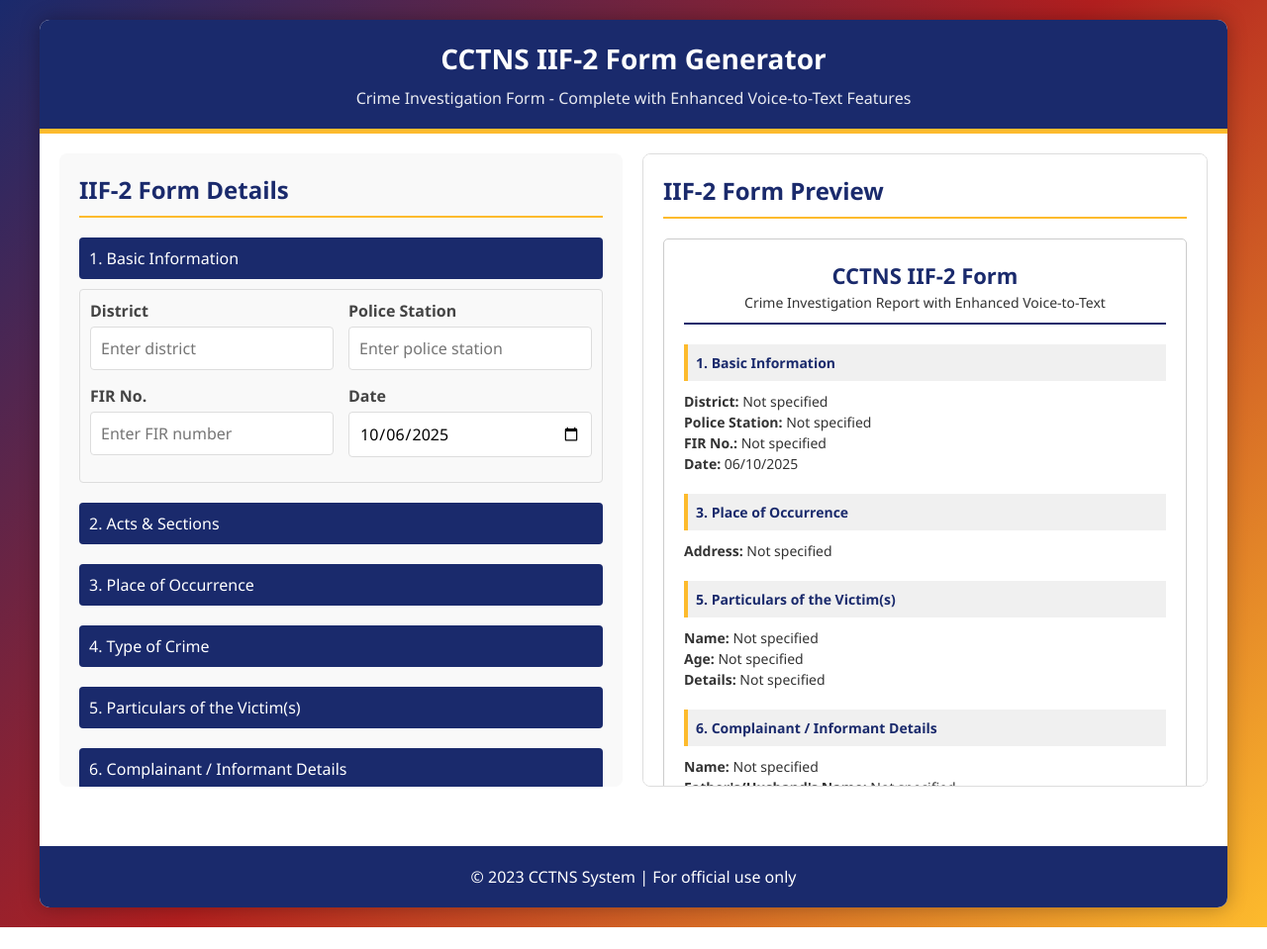
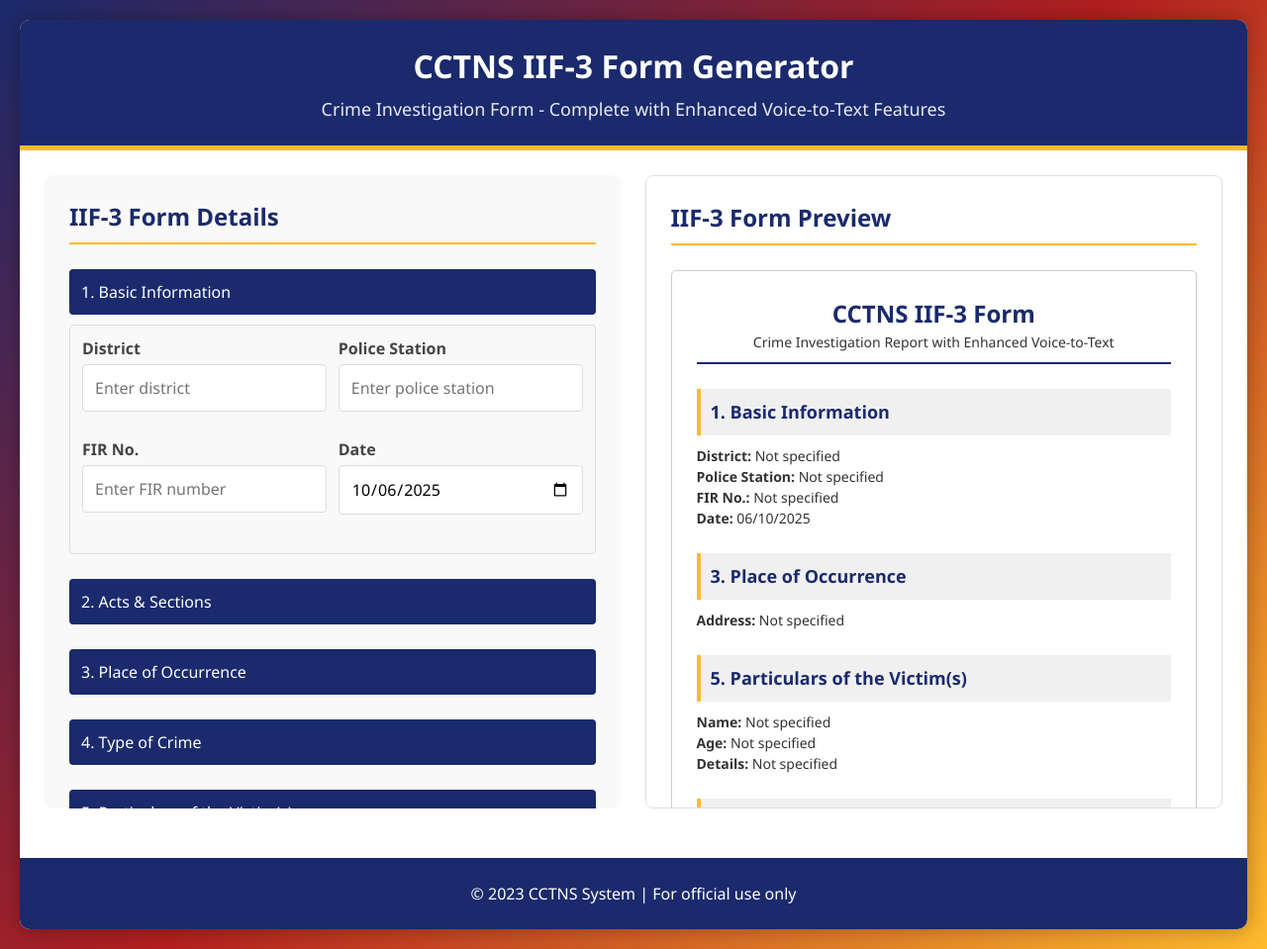
Before and after one commit to Nasa12323/cyber1930112, a website: page public/Form/IIF-3.html in a window 1280 px wide. Shown: the whole page at 99% size. Before the commit the page ends 937 px from the top, so only its background shows below. Drawn offline with Linux system fonts and the light colour scheme.

Commit message:
Update IIF-3.html

```diff
--- a/public/Form/IIF-3.html
+++ b/public/Form/IIF-3.html
@@ -3,7 +3,7 @@
 <head>
     <meta charset="UTF-8">
     <meta name="viewport" content="width=device-width, initial-scale=1.0">
-    <title>CCTNS IIF-2 Form Generator</title>
+    <title>CCTNS IIF-3 Form Generator</title>
     <script src="https://cdnjs.cloudflare.com/ajax/libs/html2pdf.js/0.10.1/html2pdf.bundle.min.js"></script>
     <script src="https://cdnjs.cloudflare.com/ajax/libs/FileSaver.js/2.0.5/FileSaver.min.js"></script>
     <link rel="stylesheet" href="https://cdnjs.cloudflare.com/ajax/libs/font-awesome/6.4.0/css/all.min.css">
@@ -23,7 +23,7 @@
         }
 
         .container {
-            max-width: 1200px;
+            width: 100%;
             margin: 0 auto;
             background: white;
             border-radius: 10px;
@@ -34,35 +34,34 @@
         header {
             background: #1a2a6c;
             color: white;
-            padding: 20px;
+            padding: clamp(15px, 3vw, 25px);
             text-align: center;
             border-bottom: 5px solid #fdbb2d;
         }
 
             header h1 {
                 margin-bottom: 10px;
-                font-size: 28px;
+                font-size: clamp(22px, 4vw, 32px);
             }
 
             header p {
-                font-size: 16px;
+                font-size: clamp(14px, 2vw, 18px);
                 opacity: 0.9;
             }
 
         .content {
             display: flex;
             flex-wrap: wrap;
-            padding: 20px;
+            padding: clamp(15px, 3vw, 25px);
+            gap: clamp(15px, 3vw, 25px);
         }
 
         .form-container {
             flex: 1;
             min-width: 300px;
-            padding: 20px;
+            padding: clamp(15px, 3vw, 25px);
             background: #f9f9f9;
             border-radius: 8px;
-            margin-right: 20px;
-            margin-bottom: 20px;
             max-height: 80vh;
             overflow-y: auto;
         }
@@ -70,24 +69,24 @@
         .preview-container {
             flex: 1;
             min-width: 300px;
-            padding: 20px;
+            padding: clamp(15px, 3vw, 25px);
             background: white;
             border: 1px solid #ddd;
             border-radius: 8px;
-            margin-bottom: 20px;
             max-height: 80vh;
             overflow-y: auto;
         }
 
         h2 {
             color: #1a2a6c;
-            margin-bottom: 20px;
+            margin-bottom: clamp(15px, 3vw, 25px);
             padding-bottom: 10px;
             border-bottom: 2px solid #fdbb2d;
+            font-size: clamp(18px, 3vw, 24px);
         }
 
         .form-group {
-            margin-bottom: 15px;
+            margin-bottom: clamp(10px, 2vw, 15px);
         }
 
         label {
@@ -95,14 +94,15 @@
             margin-bottom: 5px;
             font-weight: 600;
             color: #444;
+            font-size: clamp(14px, 2vw, 16px);
         }
 
         input, select, textarea {
             width: 100%;
-            padding: 10px;
+            padding: clamp(8px, 1.5vw, 12px);
             border: 1px solid #ddd;
             border-radius: 4px;
-            font-size: 16px;
+            font-size: clamp(14px, 2vw, 16px);
         }
 
         textarea {
@@ -114,13 +114,14 @@
             background: #1a2a6c;
             color: white;
             border: none;
-            padding: 12px 20px;
+            padding: clamp(10px, 2vw, 15px);
             border-radius: 4px;
             cursor: pointer;
-            font-size: 16px;
+            font-size: clamp(14px, 2vw, 16px);
             font-weight: 600;
             margin-top: 10px;
             transition: background 0.3s;
+            width: 100%;
         }
 
             button:hover {
@@ -161,10 +162,9 @@
 
         .action-buttons {
             display: flex;
-            justify-content: space-between;
-            margin-top: 20px;
             flex-wrap: wrap;
-            gap: 10px;
+            gap: clamp(8px, 1.5vw, 12px);
+            margin-top: clamp(15px, 3vw, 25px);
         }
 
             .action-buttons button {
@@ -174,42 +174,49 @@
 
         .form-preview {
             background: white;
-            padding: 20px;
+            padding: clamp(15px, 3vw, 25px);
             border: 1px solid #ccc;
             border-radius: 5px;
-            font-size: 14px;
+            font-size: clamp(12px, 2vw, 14px);
             line-height: 1.5;
             font-family: "Times New Roman", serif;
         }
 
         .preview-header {
             text-align: center;
-            margin-bottom: 20px;
+            margin-bottom: clamp(15px, 3vw, 25px);
             padding-bottom: 10px;
             border-bottom: 2px solid #1a2a6c;
         }
 
             .preview-header h3 {
                 color: #1a2a6c;
-                font-size: 22px;
+                font-size: clamp(18px, 3vw, 24px);
             }
 
         .preview-section {
-            margin-bottom: 20px;
+            margin-bottom: clamp(15px, 3vw, 25px);
         }
 
             .preview-section h4 {
                 background: #f0f0f0;
-                padding: 8px;
+                padding: clamp(6px, 1.5vw, 10px);
                 margin-bottom: 10px;
                 color: #1a2a6c;
                 border-left: 4px solid #fdbb2d;
+                font-size: clamp(14px, 2vw, 18px);
+            }
+
+        .table-container {
+            width: 100%;
+            overflow-x: auto;
+            margin-bottom: 15px;
         }
 
         table {
             width: 100%;
             border-collapse: collapse;
-            margin-bottom: 15px;
+            min-width: 500px;
         }
 
         table, th, td {
@@ -217,7 +224,7 @@
         }
 
         th, td {
-            padding: 10px;
+            padding: clamp(6px, 1.5vw, 10px);
             text-align: left;
         }
 
@@ -227,24 +234,25 @@
 
         .footer {
             text-align: center;
-            padding: 20px;
+            padding: clamp(15px, 3vw, 25px);
             background: #1a2a6c;
             color: white;
-            margin-top: 20px;
+            margin-top: clamp(15px, 3vw, 25px);
         }
 
         .section-title {
             background: #1a2a6c;
             color: white;
-            padding: 10px;
-            margin: 20px 0 10px 0;
+            padding: clamp(8px, 1.5vw, 12px);
+            margin: clamp(15px, 3vw, 25px) 0 10px 0;
             border-radius: 4px;
             cursor: pointer;
+            font-size: clamp(14px, 2vw, 16px);
         }
 
         .section-content {
             display: none;
-            padding: 10px;
+            padding: clamp(8px, 1.5vw, 12px);
             border: 1px solid #ddd;
             border-radius: 4px;
             margin-bottom: 15px;
@@ -275,6 +283,7 @@
             display: flex;
             justify-content: space-between;
             flex-wrap: wrap;
+            gap: 15px;
         }
 
         .signature-box {
@@ -287,11 +296,14 @@
 
         .two-column {
             display: flex;
-            gap: 15px;
+            flex-wrap: wrap;
+            gap: clamp(8px, 1.5vw, 12px);
+            margin-bottom: clamp(8px, 1.5vw, 12px);
         }
 
             .two-column .form-group {
                 flex: 1;
+                min-width: 200px;
             }
 
         /* VOICE-TO-TEXT STYLES */
@@ -410,13 +422,13 @@
 <body>
     <div class="container">
         <header>
-            <h1>CCTNS IIF-2 Form Generator</h1>
+            <h1>CCTNS IIF-3 Form Generator</h1>
             <p>Crime Investigation Form - Complete with Enhanced Voice-to-Text Features</p>
         </header>
 
         <div class="content">
             <div class="form-container">
-                <h2>IIF-2 Form Details</h2>
+                <h2>IIF-3 Form Details</h2>
 
                 <div class="section-title" onclick="toggleSection('basicInfo')">1. Basic Information</div>
                 <div id="basicInfo" class="section-content active">
@@ -447,6 +459,7 @@
 
                 <div class="section-title" onclick="toggleSection('actsSections')">2. Acts & Sections</div>
                 <div id="actsSections" class="section-content">
+                    <div class="table-container">
                         <table id="actsTable">
                             <thead>
                                 <tr>
@@ -465,6 +478,7 @@
                                 </tr>
                             </tbody>
                         </table>
+                    </div>
                     <button onclick="addNewRow('actsTable')">Add New Row</button>
                 </div>
 
@@ -484,6 +498,7 @@
                         </div>
                     </div>
 
+                    <div class="table-container">
                         <table id="occurrenceTable">
                             <thead>
                                 <tr>
@@ -506,12 +521,14 @@
                                 </tr>
                             </tbody>
                         </table>
+                    </div>
                     <button onclick="addNewRow('occurrenceTable')">Add New Row</button>
                 </div>
 
                 <div class="section-title" onclick="toggleSection('crimeType')">4. Type of Crime</div>
                 <div id="crimeType" class="section-content">
                     <h4>I. Major Head</h4>
+                    <div class="table-container">
                         <table id="majorHeadTable">
                             <thead>
                                 <tr>
@@ -528,9 +545,11 @@
                                 </tr>
                             </tbody>
                         </table>
+                    </div>
                     <button onclick="addNewRow('majorHeadTable')">Add New Row</button>
 
                     <h4>II. Minor Head</h4>
+                    <div class="table-container">
                         <table id="minorHeadTable">
                             <thead>
                                 <tr>
@@ -547,9 +566,11 @@
                                 </tr>
                             </tbody>
                         </table>
+                    </div>
                     <button onclick="addNewRow('minorHeadTable')">Add New Row</button>
 
                     <h4>III. Modus Operandi</h4>
+                    <div class="table-container">
                         <table id="modusOperandiTable">
                             <thead>
                                 <tr>
@@ -566,9 +587,11 @@
                                 </tr>
                             </tbody>
                         </table>
+                    </div>
                     <button onclick="addNewRow('modusOperandiTable')">Add New Row</button>
 
                     <h4>IV. Conveyance(s) Used</h4>
+                    <div class="table-container">
                         <table id="conveyanceTable">
                             <thead>
                                 <tr>
@@ -585,9 +608,11 @@
                                 </tr>
                             </tbody>
                         </table>
+                    </div>
                     <button onclick="addNewRow('conveyanceTable')">Add New Row</button>
 
                     <h4>V. Character Assumed</h4>
+                    <div class="table-container">
                         <table id="characterTable">
                             <thead>
                                 <tr>
@@ -604,9 +629,11 @@
                                 </tr>
                             </tbody>
                         </table>
+                    </div>
                     <button onclick="addNewRow('characterTable')">Add New Row</button>
 
                     <h4>VI. Language/Dialect Used</h4>
+                    <div class="table-container">
                         <table id="languageTable">
                             <thead>
                                 <tr>
@@ -623,9 +650,11 @@
                                 </tr>
                             </tbody>
                         </table>
+                    </div>
                     <button onclick="addNewRow('languageTable')">Add New Row</button>
 
                     <h4>VII. Special Feature</h4>
+                    <div class="table-container">
                         <table id="specialFeatureTable">
                             <thead>
                                 <tr>
@@ -642,9 +671,11 @@
                                 </tr>
                             </tbody>
                         </table>
+                    </div>
                     <button onclick="addNewRow('specialFeatureTable')">Add New Row</button>
 
                     <h4>VIII. Type of Place of Occurrence</h4>
+                    <div class="table-container">
                         <table id="placeTypeTable">
                             <thead>
                                 <tr>
@@ -661,9 +692,11 @@
                                 </tr>
                             </tbody>
                         </table>
+                    </div>
                     <button onclick="addNewRow('placeTypeTable')">Add New Row</button>
 
                     <h4>IX. Type of Property Stolen</h4>
+                    <div class="table-container">
                         <table id="propertyTypeTable">
                             <thead>
                                 <tr>
@@ -680,6 +713,7 @@
                                 </tr>
                             </tbody>
                         </table>
+                    </div>
                     <button onclick="addNewRow('propertyTypeTable')">Add New Row</button>
                 </div>
 
@@ -833,6 +867,7 @@
 
                 <div class="section-title" onclick="toggleSection('visitDetails')">10. Date and Time of Visit to the Place of Occurrence</div>
                 <div id="visitDetails" class="section-content">
+                    <div class="table-container">
                         <table id="visitTable">
                             <thead>
                                 <tr>
@@ -853,6 +888,7 @@
                                 </tr>
                             </tbody>
                         </table>
+                    </div>
                     <button onclick="addNewRow('visitTable')">Add New Row</button>
                 </div>
 
@@ -891,6 +927,7 @@
                     </div>
 
                     <h4>Witness Details</h4>
+                    <div class="table-container">
                         <table id="witnessTable">
                             <thead>
                                 <tr>
@@ -913,6 +950,7 @@
                                 </tr>
                             </tbody>
                         </table>
+                    </div>
                     <button onclick="addNewRow('witnessTable')">Add New Row</button>
                 </div>
 
@@ -1044,10 +1082,10 @@
             </div>
 
             <div class="preview-container">
-                <h2>IIF-2 Form Preview</h2>
+                <h2>IIF-3 Form Preview</h2>
                 <div id="formPreview" class="form-preview">
                     <div class="preview-header">
-                        <h3>CCTNS IIF-2 Form</h3>
+                        <h3>CCTNS IIF-3 Form</h3>
                         <p>Crime Investigation Report with Enhanced Voice-to-Text</p>
                     </div>
 
@@ -1430,7 +1468,7 @@
             const element = document.getElementById('formPreview');
             const opt = {
                 margin: 10,
-                filename: 'iif-2-form.pdf',
+                filename: 'iif-3-form.pdf',
                 image: { type: 'jpeg', quality: 0.98 },
                 html2canvas: { scale: 2 },
                 jsPDF: { unit: 'mm', format: 'a4', orientation: 'portrait' }
@@ -1446,7 +1484,7 @@
                       xmlns="http://www.w3.org/TR/REC-html40">
                 <head>
                     <meta charset="utf-8">
-                    <title>IIF-2 Form</title>
+                    <title>IIF-3 Form</title>
                     <style>
                         body { font-family: 'Times New Roman', serif; font-size: 12pt; line-height: 1.5; }
                         h1, h2, h3, h4 { color: #1a2a6c; }
@@ -1460,7 +1498,7 @@
                     </style>
                 </head>
                 <body>
-                    <h1>IIF-2 Form</h1>
+                    <h1>IIF-3 Form</h1>
                     <p style="text-align: center; font-style: italic;">Crime Investigation Report</p>
                     ${document.getElementById('formPreview').innerHTML}
                 </body>
@@ -1470,7 +1508,7 @@
             const url = URL.createObjectURL(blob);
             const a = document.createElement('a');
             a.href = url;
-            a.download = `IIF2_Form_${document.getElementById('firNo').value || 'report'}.doc`;
+            a.download = `IIF3_Form_${document.getElementById('firNo').value || 'report'}.doc`;
             document.body.appendChild(a);
             a.click();
             a.remove();
@@ -1549,12 +1587,12 @@
         function saveToRecords() {
             generatePreview();
             const formData = collectFormData();
-            localStorage.setItem('iif2Form', JSON.stringify(formData));
+            localStorage.setItem('iif3Form', JSON.stringify(formData));
             alert('Form saved to records successfully!');
         }
 
         function loadFormLocal() {
-            const raw = localStorage.getItem('iif2Form');
+            const raw = localStorage.getItem('iif3Form');
             if (!raw) {
                 alert('No saved form found.');
                 return;
@@ -1604,7 +1642,7 @@
 
         function deleteFormLocal() {
             if (!confirm('Delete locally saved form?')) return;
-            localStorage.removeItem('iif2Form');
+            localStorage.removeItem('iif3Form');
             alert('Saved form deleted.');
         }
 
```
Lines whose indentation alone changed are shown as unchanged.
